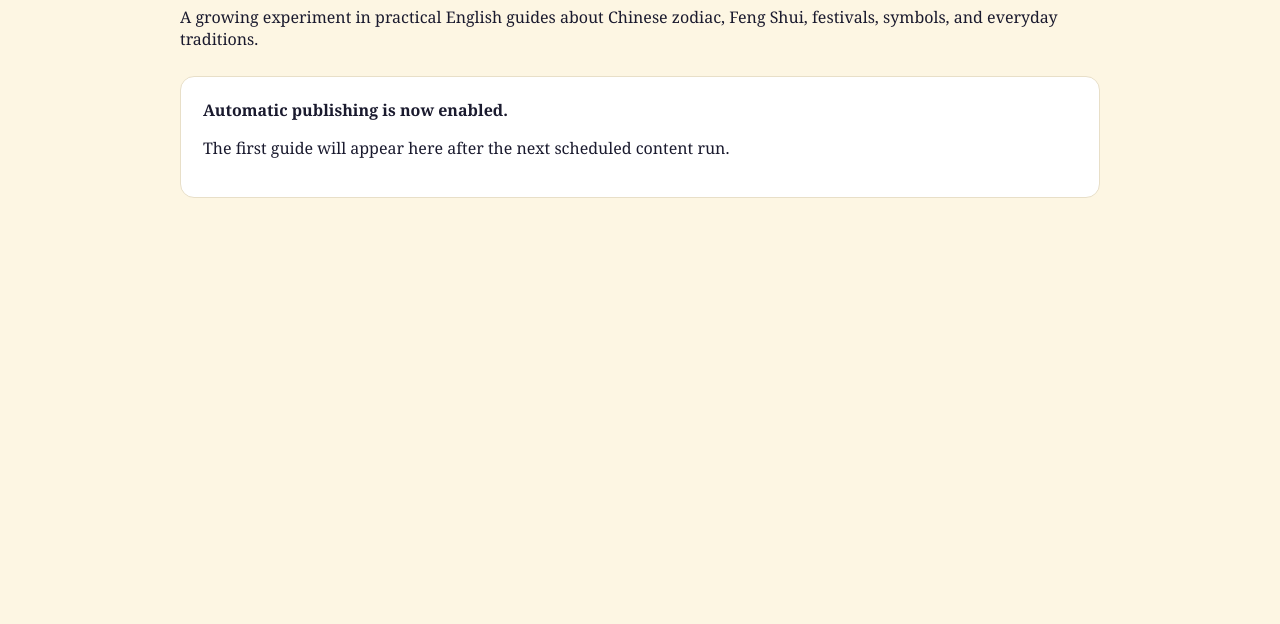
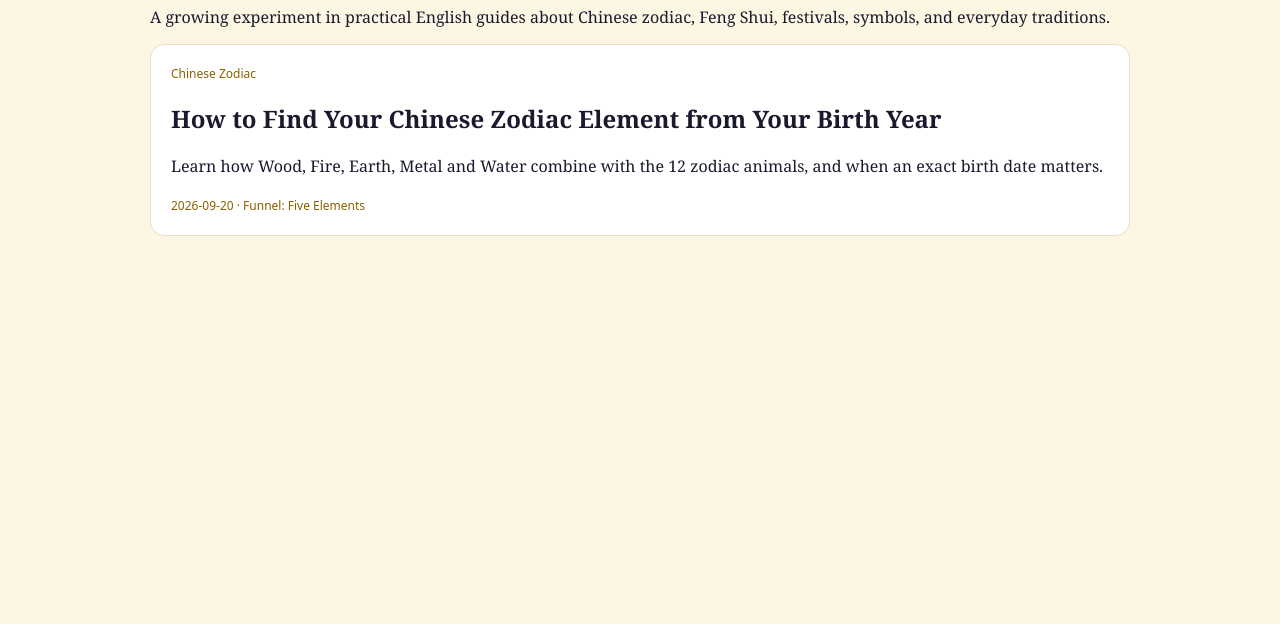
Before and after one commit to daligao/year-of-goat-2027, a plain HTML site: page learn/index.html in a window 1280 px wide. Shown: the part 176-800 px from the top of the page. Drawn offline with Linux system fonts and the light colour scheme.

Commit message:
content: list first automated guide

```diff
--- a/learn/index.html
+++ b/learn/index.html
@@ -9,7 +9,8 @@
 <style>
 body{margin:0;background:#fdf6e3;color:#1a1a2e;font-family:Georgia,serif}
 nav{background:#1a1a2e;padding:13px;text-align:center}nav a{color:#c9a84c;margin:0 10px;text-decoration:none}
-main{max-width:920px;margin:auto;padding:48px 20px}.box{background:#fff;border:1px solid #e8dfc8;border-radius:14px;padding:22px;margin-top:26px}
+main{max-width:980px;margin:auto;padding:48px 20px}.grid{display:grid;grid-template-columns:repeat(auto-fit,minmax(280px,1fr));gap:16px}
+article{background:#fff;border:1px solid #e8dfc8;border-radius:14px;padding:20px}article a{color:#1a1a2e;text-decoration:none}.cat,small{font:12px system-ui;color:#8a6000}
 </style>
 </head>
 <body>
@@ -17,7 +18,14 @@ main{max-width:920px;margin:auto;padding:48px 20px}.box{background:#fff;border:1
 <main>
 <h1>Chinese Culture Guides</h1>
 <p>A growing experiment in practical English guides about Chinese zodiac, Feng Shui, festivals, symbols, and everyday traditions.</p>
-<div class="box"><strong>Automatic publishing is now enabled.</strong><p>The first guide will appear here after the next scheduled content run.</p></div>
+<div class="grid">
+<article>
+<div class="cat">Chinese Zodiac</div>
+<h2><a href="/learn/chinese-zodiac-element-birth-year/">How to Find Your Chinese Zodiac Element from Your Birth Year</a></h2>
+<p>Learn how Wood, Fire, Earth, Metal and Water combine with the 12 zodiac animals, and when an exact birth date matters.</p>
+<small>2026-09-20 · Funnel: Five Elements</small>
+</article>
+</div>
 </main>
 </body>
 </html>
```
